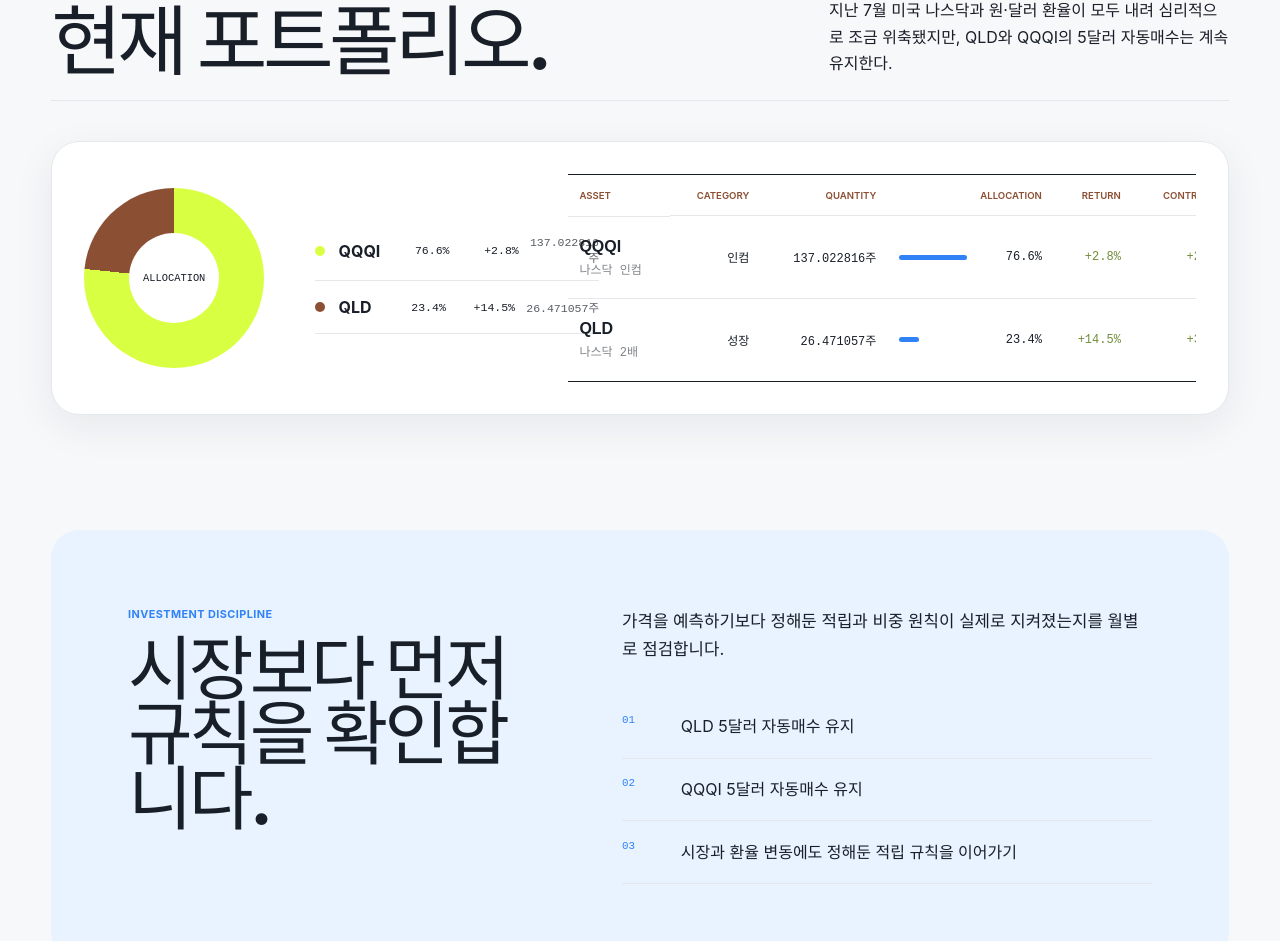
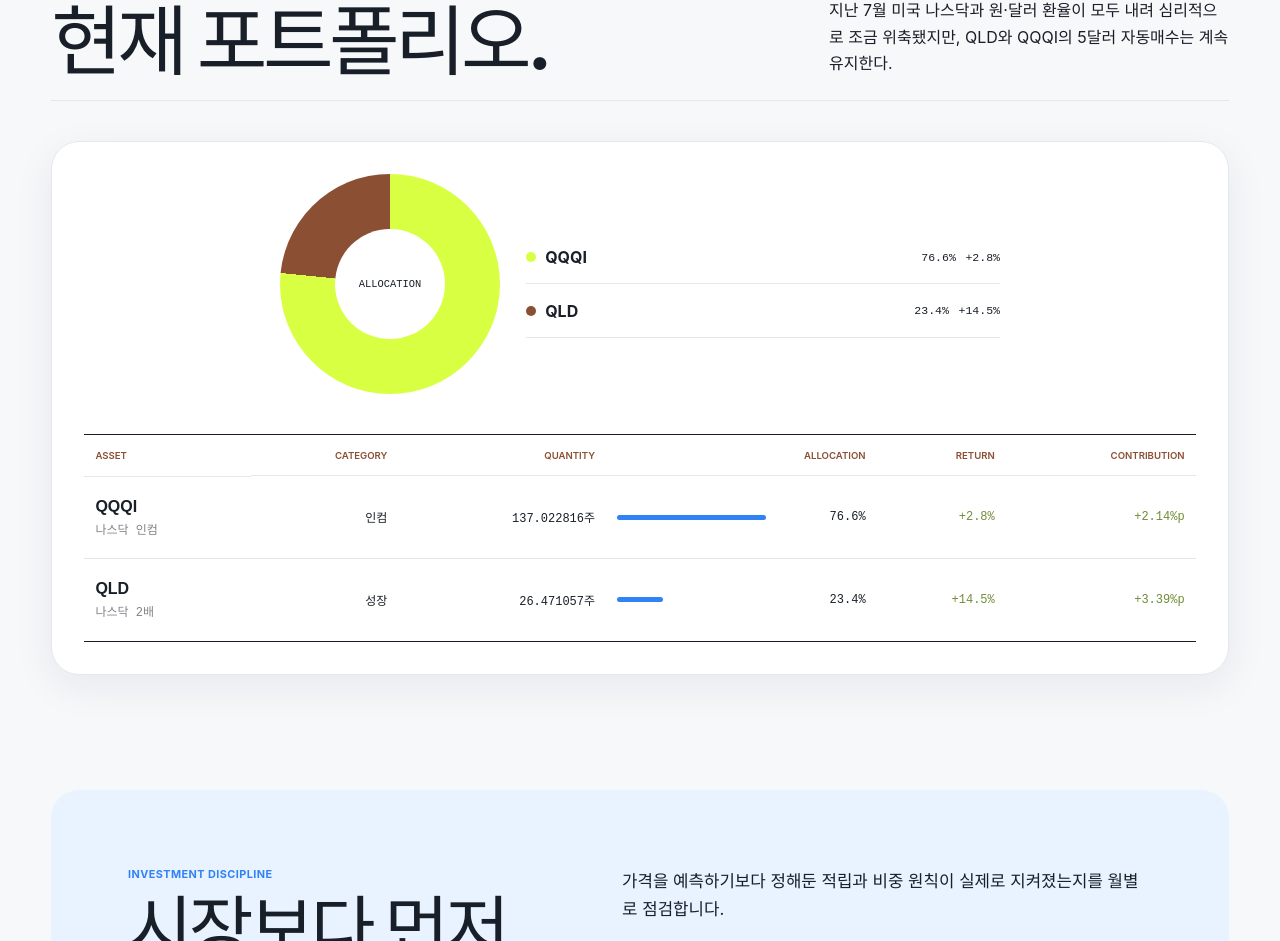
Before and after one commit to stoveinsummer/portfolio, a Next.js app: page /invest in a window 1280 px wide. Shown: the part 1209-2150 px from the top of the page. Built offline with nearby package versions, Linux system fonts and the light colour scheme.

Commit message:
Prevent investment allocation overlap

```diff
--- a/app/globals.css
+++ b/app/globals.css
@@ -825,3 +825,47 @@
 samp {
   font-family: var(--site-mono);
 }
+
+/* Keep the allocation summary and detailed holdings table in their own bounds. */
+.portfolio-panel {
+  grid-template-columns: minmax(0, .8fr) minmax(680px, 1.2fr);
+  gap: 2rem;
+}
+
+.allocation {
+  min-width: 0;
+  grid-template-columns: minmax(150px, 220px) minmax(0, 1fr);
+  gap: clamp(1.25rem, 2vw, 2rem);
+}
+
+.allocation ul {
+  min-width: 0;
+}
+
+.allocation li {
+  grid-template-columns: 10px minmax(54px, 1fr) auto auto;
+  gap: .6rem;
+}
+
+.holdings-table-wrap {
+  width: 100%;
+  min-width: 0;
+}
+
+@media (max-width: 1280px) {
+  .portfolio-panel {
+    grid-template-columns: minmax(0, 1fr);
+    gap: 2.5rem;
+  }
+
+  .allocation {
+    width: min(100%, 720px);
+    margin-inline: auto;
+  }
+}
+
+@media (max-width: 560px) {
+  .allocation {
+    grid-template-columns: minmax(0, 1fr);
+  }
+}
--- a/components/AllocationChart.tsx
+++ b/components/AllocationChart.tsx
@@ -21,7 +21,6 @@
             <strong>{item.symbol}</strong>
             <span>{item.weight}%</span>
             <em>{item.returnRate === null ? "—" : `${item.returnRate > 0 ? "+" : ""}${item.returnRate}%`}</em>
-            {item.quantity ? <small>{item.quantity}</small> : null}
           </li>
         ))}
       </ul>
```
